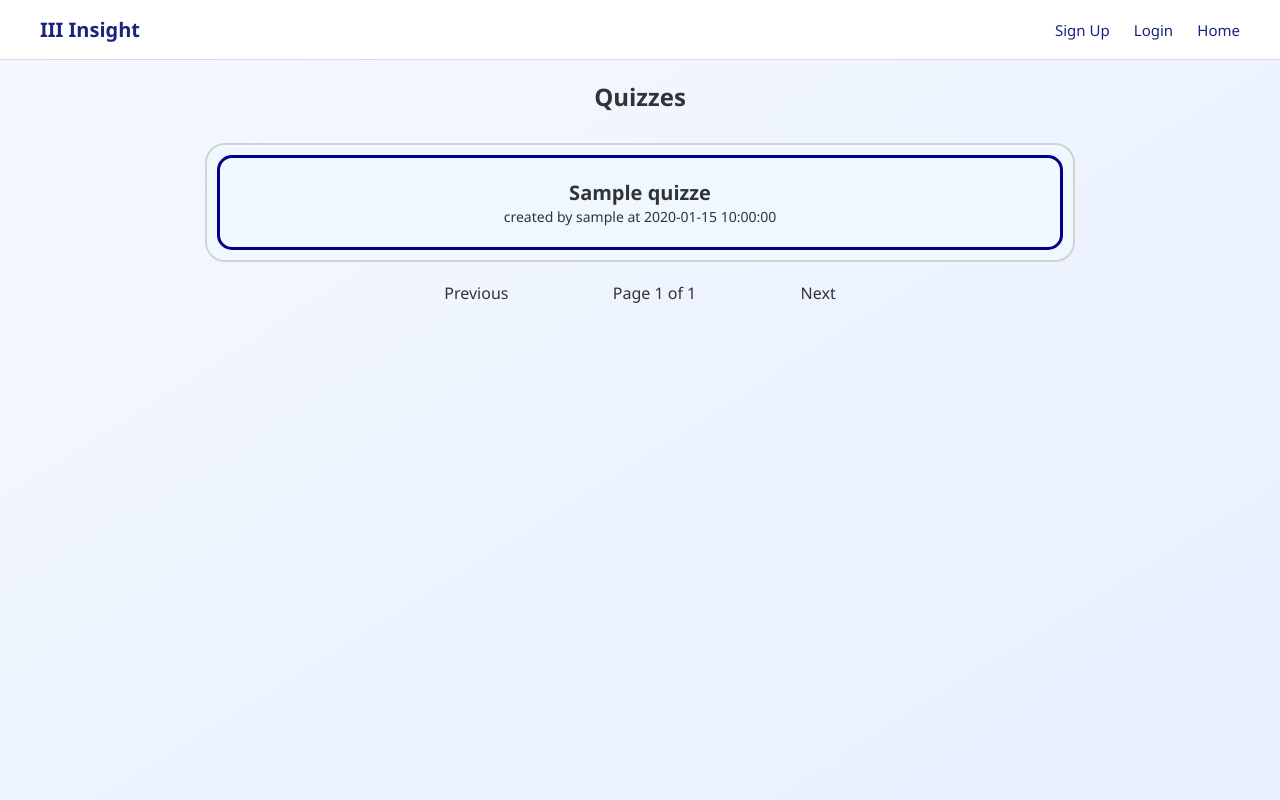
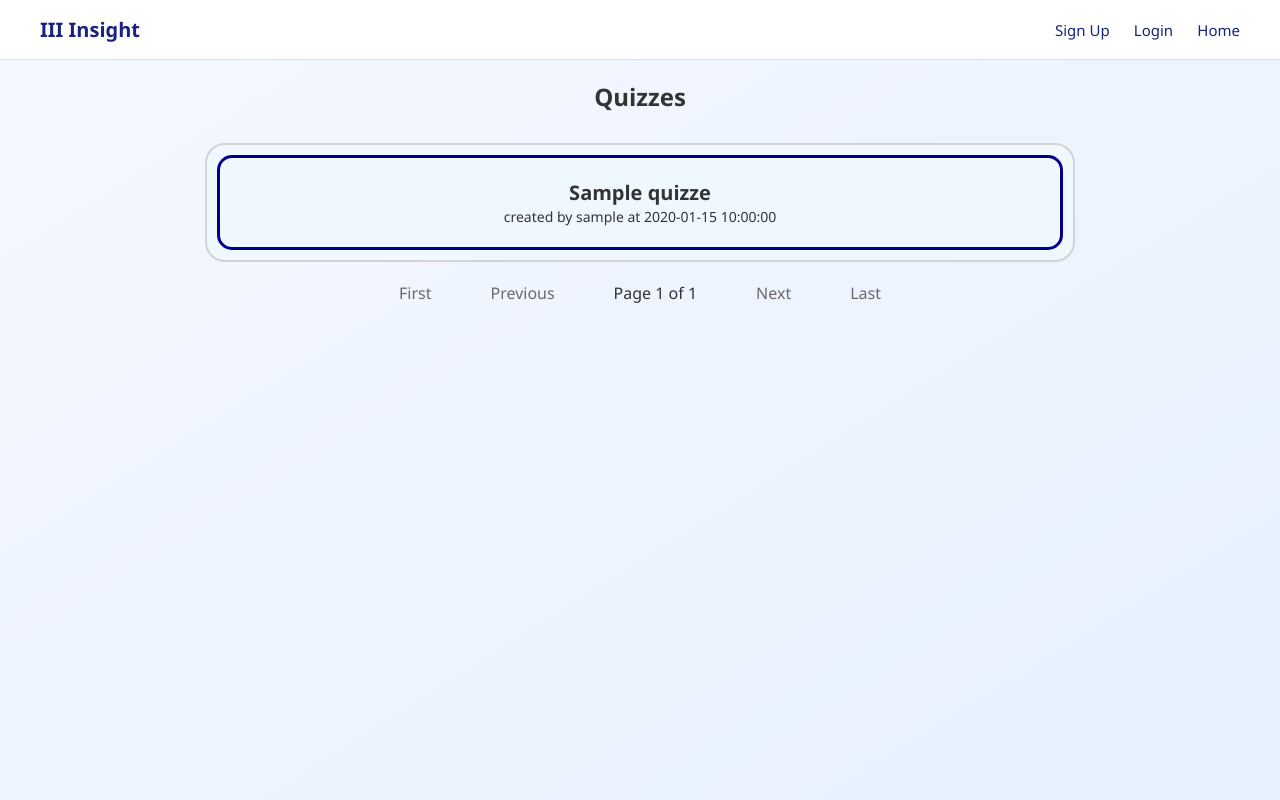
Before and after one commit to BenjaminWray/CSC2033_Team31, a Flask app: page /quizzes in a window 1280 px wide. Run offline with Flask 3, Linux system fonts and the light colour scheme; tables that the repository leaves empty hold one stand-in row (values such as "Sample post").

Commit message:
added first and last page buttons

```diff
--- a/flaskr/static/style.css
+++ b/flaskr/static/style.css
@@ -208,17 +208,17 @@ form input:focus {
   text-align: center;
 }
 
-.quizzes-container a {
-  text-decoration: none;
-  color: inherit;
-}
-
 .quizzes-list {
   border: 2px solid lightgray;
   border-radius: 20px;
   background: aliceblue;
   padding: 5px;
   margin: 10px;
+}
+
+.quizzes-list a {
+  text-decoration: none;
+  color: inherit;
 }
 
 .quiz-button {
@@ -252,6 +252,10 @@ form input:focus {
   width: 600px;
   margin-top: 10px;
   margin-bottom: 20px;
+}
+
+.pagination a {
+  color: blue;
 }
 
 /* ========= ERROR MESSAGES ========= */
--- a/flaskr/templates/quizzes.html
+++ b/flaskr/templates/quizzes.html
@@ -13,9 +13,21 @@
             {% endfor %}
         </div>
     <div class="pagination">
-        <a href="{{ url_for('auth.quizzes', page=pn - 1, items=mi) }}">Previous</a>
+        {% if pn > 1 %}
+            <a href="{{ url_for('auth.quizzes', page=1, items=mi) }}">First</a>
+            <a href="{{ url_for('auth.quizzes', page=pn - 1, items=mi) }}">Previous</a>
+        {% else %}
+            <div style="color: dimgray">First</div>
+            <div style="color: dimgray">Previous</div>
+        {% endif %}
         Page {{ pn }} of {{ pmax }}
-        <a href="{{ url_for('auth.quizzes', page=pn + 1, items=mi) }}">Next</a>
+        {% if pn < pmax %}
+            <a href="{{ url_for('auth.quizzes', page=pn + 1, items=mi) }}">Next</a>
+            <a href="{{ url_for('auth.quizzes', page=pmax, items=mi) }}">Last</a>
+        {% else %}
+            <div style="color: dimgray">Next</div>
+            <div style="color: dimgray">Last</div>
+        {% endif %}
     </div>
     </div>
 {% endblock %}
```
